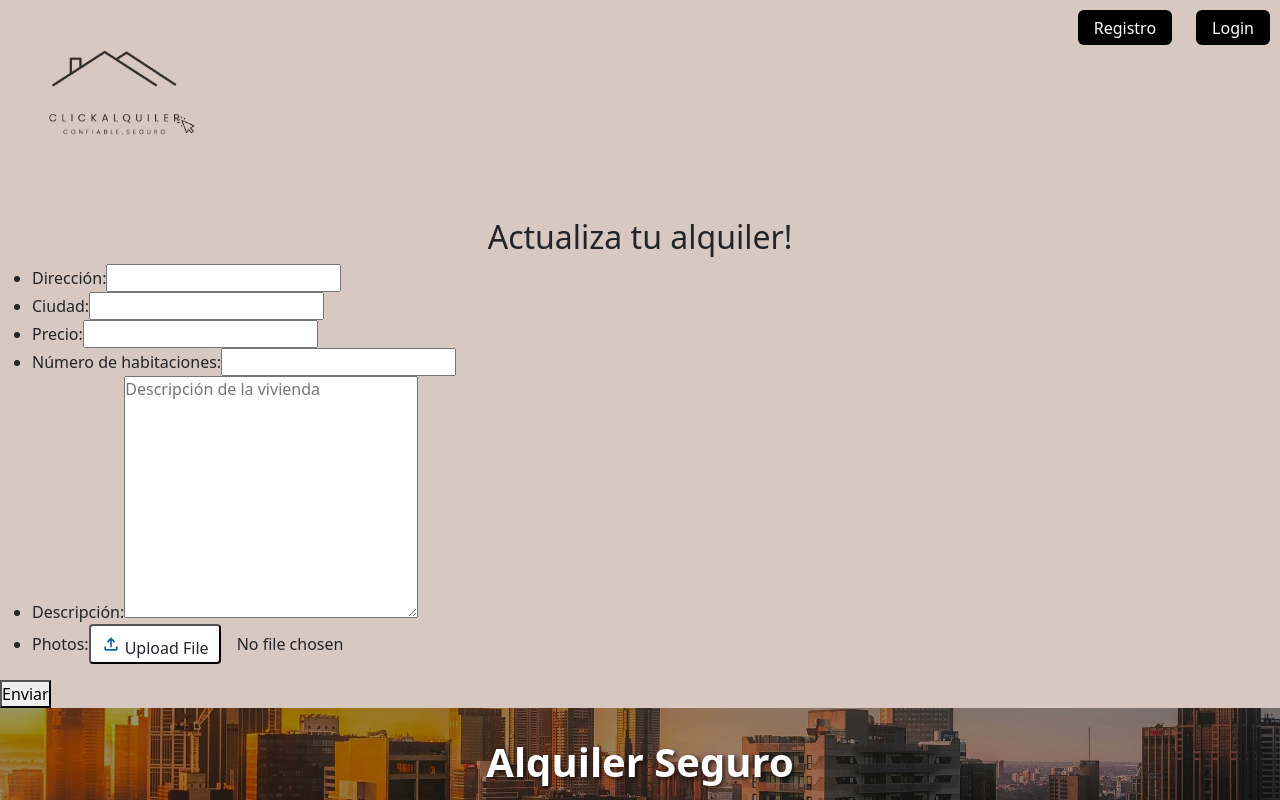
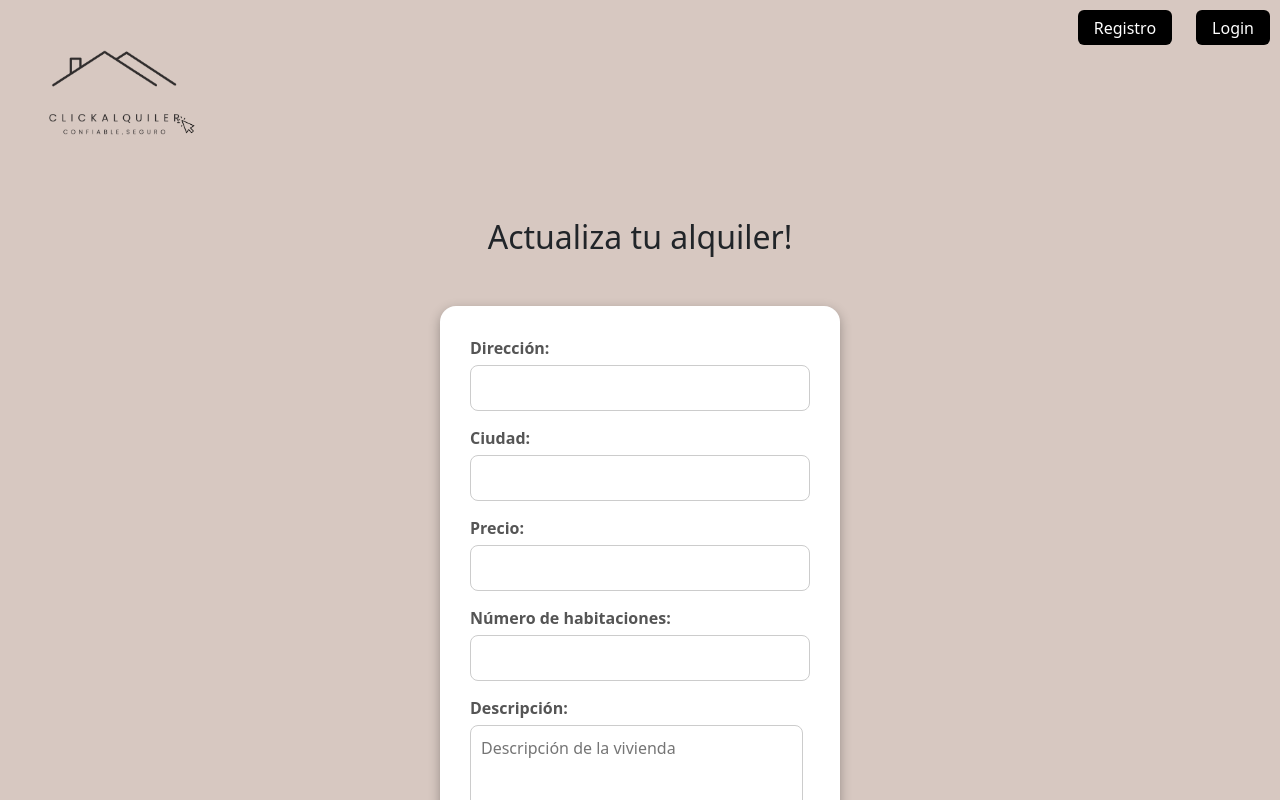
Before and after one commit to vlicus/PFB, a React (Vite) app in the folder FRONT_alquiler-seguro/: page /rent/1/update in a window 1280 px wide. Shown: the top 800 px of the page. Built offline with nearby package versions, Linux system fonts and the light colour scheme.

Commit message:
update ccs

```diff
--- a/FRONT_alquiler-seguro/src/pages/UpdateRentForm.jsx
+++ b/FRONT_alquiler-seguro/src/pages/UpdateRentForm.jsx
@@ -1,6 +1,6 @@
 import useUpdateRent from "../hooks/useUpdateRent";
 import { useParams } from "react-router-dom";
-
+import "../styles/Login-Register.css";
 export default function UpdateRentForm() {
   const { rentId } = useParams();
   const { formState, handleSubmit, handleTextChange, handleFileChange } =
@@ -8,7 +8,7 @@ export default function UpdateRentForm() {
   return (
     <main>
       <h2>Actualiza tu alquiler!</h2>
-      <div className="newrentcontainer">
+      <div className="form-card ">
         <form
           onSubmit={(e) => {
             e.preventDefault();
@@ -16,7 +16,7 @@ export default function UpdateRentForm() {
             handleSubmit(formData, rentId);
           }}
         >
-          <ul className="lista-form">
+          <ul>
             <li>
               <label htmlFor="address">Dirección: </label>
               <input
```
